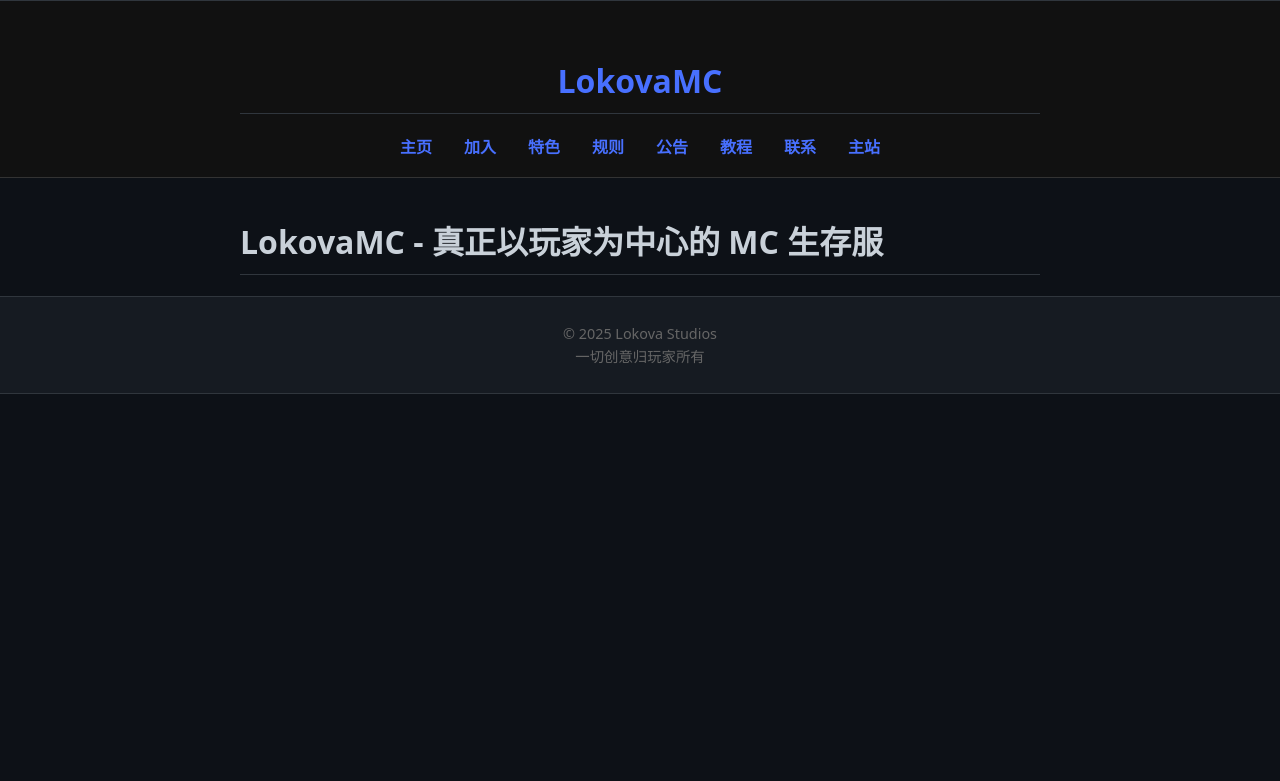
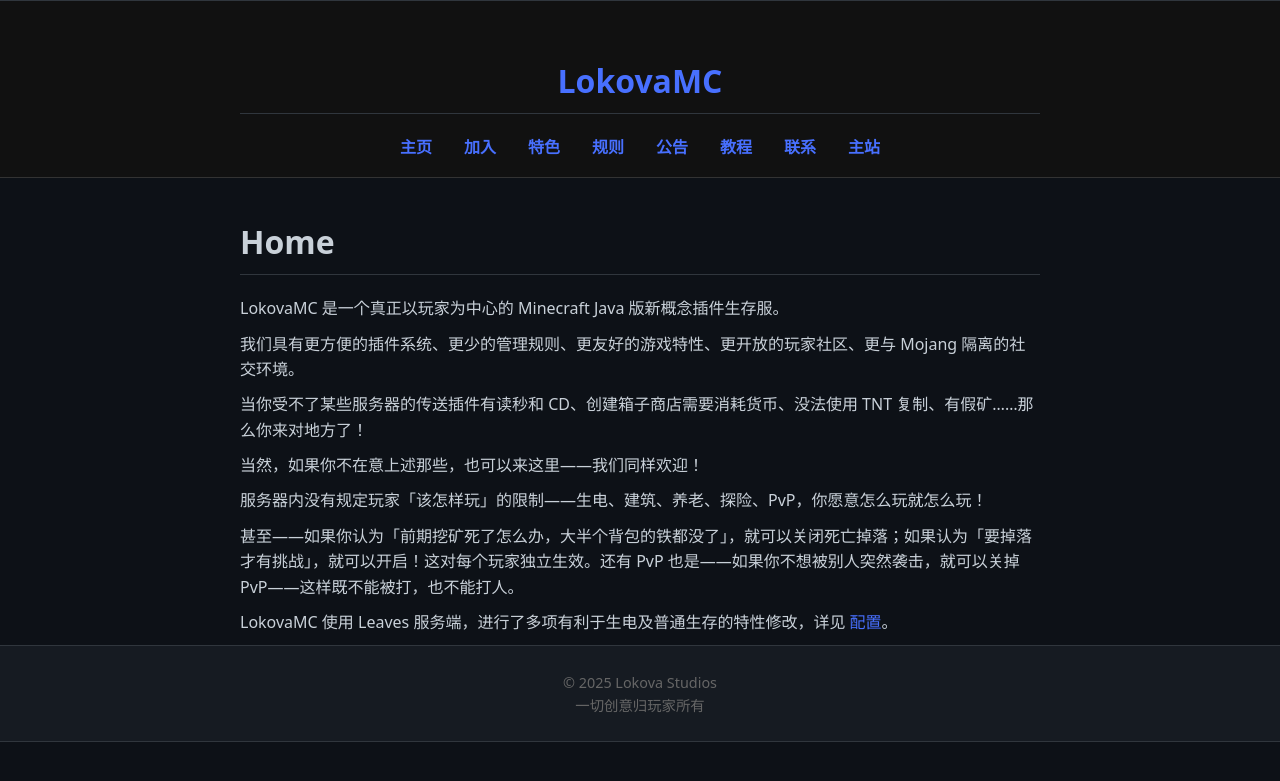
Before and after one commit to IlyaYezelovsky/mc.lokova.org, a Jekyll site: the page built from index.md, in a window 1280 px wide. Shown: the top 781 px of the page. Built offline with Jekyll 4.4.1, drawn with Linux system fonts in a browser that asks for light colours; comment, search, counter and statistics services are not loaded.

Commit message:
Update index.md

```diff
--- a/index.md
+++ b/index.md
@@ -3,4 +3,18 @@
 layout: default
 ---
 
-# LokovaMC - 真正以玩家为中心的 MC 生存服
+# Home
+
+LokovaMC 是一个真正以玩家为中心的 Minecraft Java 版新概念插件生存服。
+
+我们具有更方便的插件系统、更少的管理规则、更友好的游戏特性、更开放的玩家社区、更与 Mojang 隔离的社交环境。
+
+当你受不了某些服务器的传送插件有读秒和 CD、创建箱子商店需要消耗货币、没法使用 TNT 复制、有假矿……那么你来对地方了！
+
+当然，如果你不在意上述那些，也可以来这里——我们同样欢迎！
+
+服务器内没有规定玩家「该怎样玩」的限制——生电、建筑、养老、探险、PvP，你愿意怎么玩就怎么玩！
+
+甚至——如果你认为「前期挖矿死了怎么办，大半个背包的铁都没了」，就可以关闭死亡掉落；如果认为「要掉落才有挑战」，就可以开启！这对每个玩家独立生效。还有 PvP 也是——如果你不想被别人突然袭击，就可以关掉 PvP——这样既不能被打，也不能打人。
+
+LokovaMC 使用 Leaves 服务端，进行了多项有利于生电及普通生存的特性修改，详见 [配置](/config)。
```
